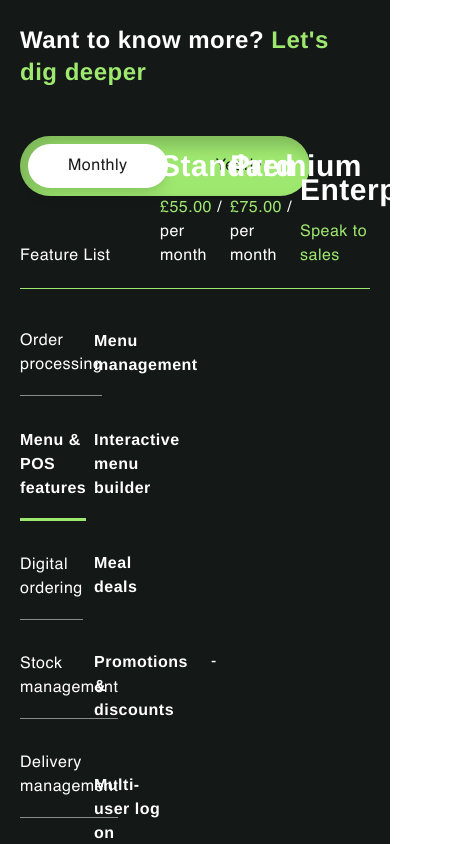
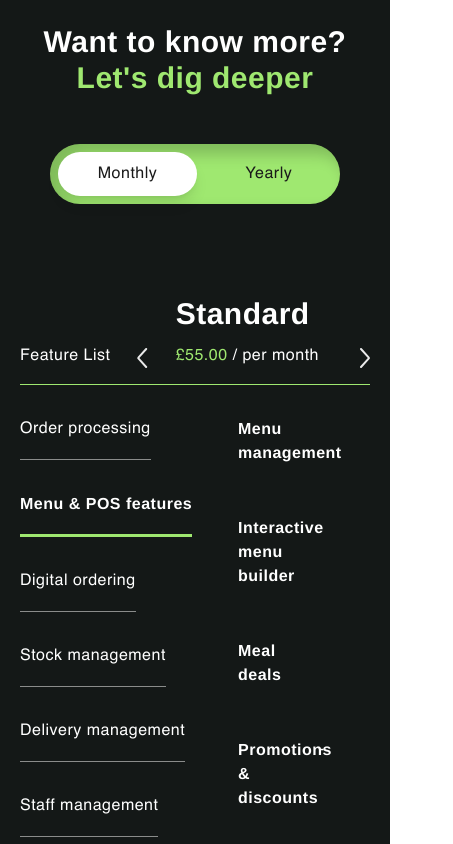
Before and after one commit to torikul00/fusion-kitchen, a React (Vite) app: page /pricing in a window 390 px wide. Shown: the part 3920-4764 px from the top of the page, 453 px wide, since content can reach past the window. Built offline with nearby package versions, Linux system fonts and the light colour scheme.

Commit message:
made some changes

```diff
--- a/src/pages/Pricing.jsx
+++ b/src/pages/Pricing.jsx
@@ -12,6 +12,10 @@
 import done from '../assets/images/pos/done.svg'
 import pricingData from "../Utilities/pricingData";
 
+import 'swiper/css';
+import 'swiper/css/navigation';
+import { Swiper, SwiperSlide } from 'swiper/react';
+
 const Pricing = () => {
     const [isSticky, setIsSticky] = useState(false);
     const [industry, setIndustry] = useState("Restaurant");
@@ -21,6 +25,18 @@
     const [subscriptionType, setSubscriptionType] = useState('monthly')
     const [subscriptionTypeTwo, setSubscriptionTypeTwo] = useState('monthly')
     const [activeFeature, setActiveFeature] = useState(null)
+    const [swiperInstance, setSwiperInstance] = useState(null)
+
+    const handlePrev = () => {
+        if (swiperInstance) {
+            swiperInstance.slidePrev();
+        }
+    };
+    const handleNext = () => {
+        if (swiperInstance) {
+            swiperInstance.slideNext();
+        }
+    };
 
     useEffect(() => {
         window.addEventListener('scroll', handleScroll);
@@ -266,10 +282,11 @@
 
                     <button className="mb-[40px] lg:mb-[100px] flex mx-auto text-primary items-center gap-x-3 tracking-[3px] animate-bounce">Compare Plans <FaArrowDown /></button>
 
-                    <div>
-                        <h3 className='text-left text-2xl md:text-3xl lg:text-5xl font-bold mb-12'>Want to know more? <span className="text-primary">Let&apos;s dig deeper</span></h3>
+                    <div className="mb-[40px] lg:mb-[100px]">
+                        <h3 className='text-center lg:text-left text-3xl lg:text-5xl font-bold mb-12'>Want to know more? <span className="text-primary">Let&apos;s dig deeper</span></h3>
 
-                        <div className="grid grid-cols-5 items-end pb-5 mb-10 border-b-[0.5px] border-primary">
+                        {/* large device */}
+                        <div className="hidden lg:grid grid-cols-5 items-end pb-5 mb-10 border-b-[0.5px] border-primary">
                             <div className="col-span-2">
                                 <div className="w-fit bg-[#9FE870] rounded-full p-2 flex gap-2 mb-12" style={{ boxShadow: 'inset 9px 9px 15px 1px rgba(0,0,0,0.2)' }}>
                                     <button onClick={() => setSubscriptionTypeTwo('monthly')} className={`${subscriptionTypeTwo === 'monthly' ? 'bg-white rounded-full shadow-lg' : 'bg-none'} px-10 py-2.5 text-[#1A1A1A] transition-all duration-200 hover:shadow-lg hover:bg-white hover:rounded-full min-w-fit`}>Monthly</button>
@@ -285,15 +302,14 @@
                             <div>
                                 <h4 className="font-bold text-3xl leading-[60px]">Premium</h4>
                                 <p><span className="text-primary">{subscriptionTypeTwo === 'monthly' ? '£75.00' : '£750.00'}</span> / per {subscriptionTypeTwo === 'monthly' ? 'month' : 'year'}</p>
+                                <span className="bg-primary text-black inline-block mt-3 py-1.5 px-3">Most Popular</span>
                             </div>
                             <div>
                                 <h4 className="font-bold text-3xl leading-[60px]">Enterprise</h4>
                                 <p className="text-primary">Speak to sales</p>
                             </div>
                         </div>
-
-                        {/* TODO: */}
-                        <div className="grid grid-cols-5 gap-5">
+                        <div className="hidden lg:grid grid-cols-5 gap-5">
                             <div className="space-y-8">
                                 {pricingData.map(item => <div key={item.id} onClick={() => setActiveFeature(item)} className={`w-fit pb-[18px] cursor-pointer ${activeFeature?.id === item.id ? 'font-semibold border-b-[3px] border-primary' : 'border-b-[0.5px] border-[#ffffff]/50'}`}>
                                     {item.feature}
@@ -303,13 +319,75 @@
                                 {activeFeature?.subFeatures?.map((subFeature) => <div key={subFeature?.id} className="grid grid-cols-4">
                                     <p className="font-semibold">{subFeature?.name}</p>
                                     <div className="px-12">
-                                        {subFeature?.standard ?  <img src={done} alt="" /> : '-'}
+                                        {subFeature?.standard ? <img src={done} alt="" /> : '-'}
                                     </div>
                                     <div className="px-12">
-                                         {subFeature?.premium ? <img src={done} alt="" /> : '-'}
+                                        {subFeature?.premium ? <img src={done} alt="" /> : '-'}
                                     </div>
                                     <div className="px-12">
-                                        {subFeature?.enterprise ?  <img src={done} alt="" /> : '-'}
+                                        {subFeature?.enterprise ? <img src={done} alt="" /> : '-'}
+                                    </div>
+                                </div>)}
+                            </div>
+                        </div>
+
+                        {/* small device */}
+                        <div className="lg:hidden w-fit mx-auto bg-[#9FE870] rounded-full p-2 flex gap-2 mb-8" style={{ boxShadow: 'inset 9px 9px 15px 1px rgba(0,0,0,0.2)' }}>
+                            <button onClick={() => setSubscriptionTypeTwo('monthly')} className={`${subscriptionTypeTwo === 'monthly' ? 'bg-white rounded-full shadow-lg' : 'bg-none'} px-10 py-2.5 text-[#1A1A1A] transition-all duration-200 hover:shadow-lg hover:bg-white hover:rounded-full min-w-fit`}>Monthly</button>
+                            <button onClick={() => setSubscriptionTypeTwo('yearly')} className={`${subscriptionTypeTwo === 'yearly' ? 'bg-white rounded-full shadow-lg' : 'bg-none'} px-10 py-2.5 text-[#1A1A1A] transition-all duration-200 hover:shadow-lg hover:bg-white hover:rounded-full min-w-fit`}>Yearly</button>
+                        </div>
+
+                        <div className="flex lg:hidden gap-5 justify-between items-end pb-4 mb-8 border-b-[0.5px] border-primary">
+                            <p>Feature List</p>
+                            <div className="w-2/3 gap-7 flex items-end">
+                                <button onClick={handlePrev}><svg width="11" height="20" viewBox="0 0 11 20" fill="none" xmlns="http://www.w3.org/2000/svg">
+                                    <path d="M9.18164 1L1.61134 9.32733C1.2646 9.70875 1.2646 10.2913 1.61134 10.6727L9.18164 19" stroke="#EAEAEA" stroke-width="2" stroke-linecap="round" />
+                                </svg>
+                                </button>
+                                <Swiper
+                                    slidesPerView="auto"
+                                    effect={'fade'}
+                                    onSwiper={(swiper) => setSwiperInstance(swiper)}
+                                    pagination={{ clickable: true }}
+                                >
+                                    <SwiperSlide>
+                                        <div className="mt-12">
+                                            <h4 className="font-bold text-3xl leading-[60px]">Standard</h4>
+                                            <p><span className="text-primary">{subscriptionTypeTwo === 'monthly' ? '£55.00' : '£550.00'}</span> / per {subscriptionTypeTwo === 'monthly' ? 'month' : 'year'}</p>
+                                        </div>
+                                    </SwiperSlide>
+                                    <SwiperSlide>
+                                        <div className="">
+                                            <h4 className="font-bold text-3xl leading-[60px]">Premium</h4>
+                                            <p><span className="text-primary">{subscriptionTypeTwo === 'monthly' ? '£75.00' : '£750.00'}</span> / per {subscriptionTypeTwo === 'monthly' ? 'month' : 'year'}</p>
+                                            <span className="bg-primary text-black inline-block mt-3 py-1.5 px-3">Most Popular</span>
+                                        </div>
+                                    </SwiperSlide>
+                                    <SwiperSlide>
+                                        <div className="mt-12">
+                                            <h4 className="font-bold text-3xl leading-[60px]">Enterprise</h4>
+                                            <p className="text-primary">Speak to sales</p>
+                                        </div>
+                                    </SwiperSlide>
+                                </Swiper>
+                                <button onClick={handleNext}><svg width="10" height="20" viewBox="0 0 10 20" fill="none" xmlns="http://www.w3.org/2000/svg">
+                                    <path d="M1 1L8.5703 9.32733C8.91704 9.70875 8.91704 10.2913 8.5703 10.6727L1 19" stroke="#EAEAEA" stroke-width="2" stroke-linecap="round" />
+                                </svg>
+                                </button>
+                            </div>
+                        </div>
+
+                        <div className="flex lg:hidden gap-5">
+                            <div className="w-[60%] space-y-8">
+                                {pricingData.map(item => <div key={item.id} onClick={() => setActiveFeature(item)} className={`w-fit pb-[18px] cursor-pointer ${activeFeature?.id === item.id ? 'font-semibold border-b-[3px] border-primary' : 'border-b-[0.5px] border-[#ffffff]/50'}`}>
+                                    {item.feature}
+                                </div>)}
+                            </div>
+                            <div className="w-[40%] space-y-[51px]">
+                                {activeFeature?.subFeatures?.map((subFeature) => <div key={subFeature?.id} className="grid grid-cols-4">
+                                    <p className="font-semibold">{subFeature?.name}</p>
+                                    <div className="px-12">
+                                        {subFeature?.standard ? <img src={done} alt="" /> : '-'}
                                     </div>
                                 </div>)}
                             </div>
```
